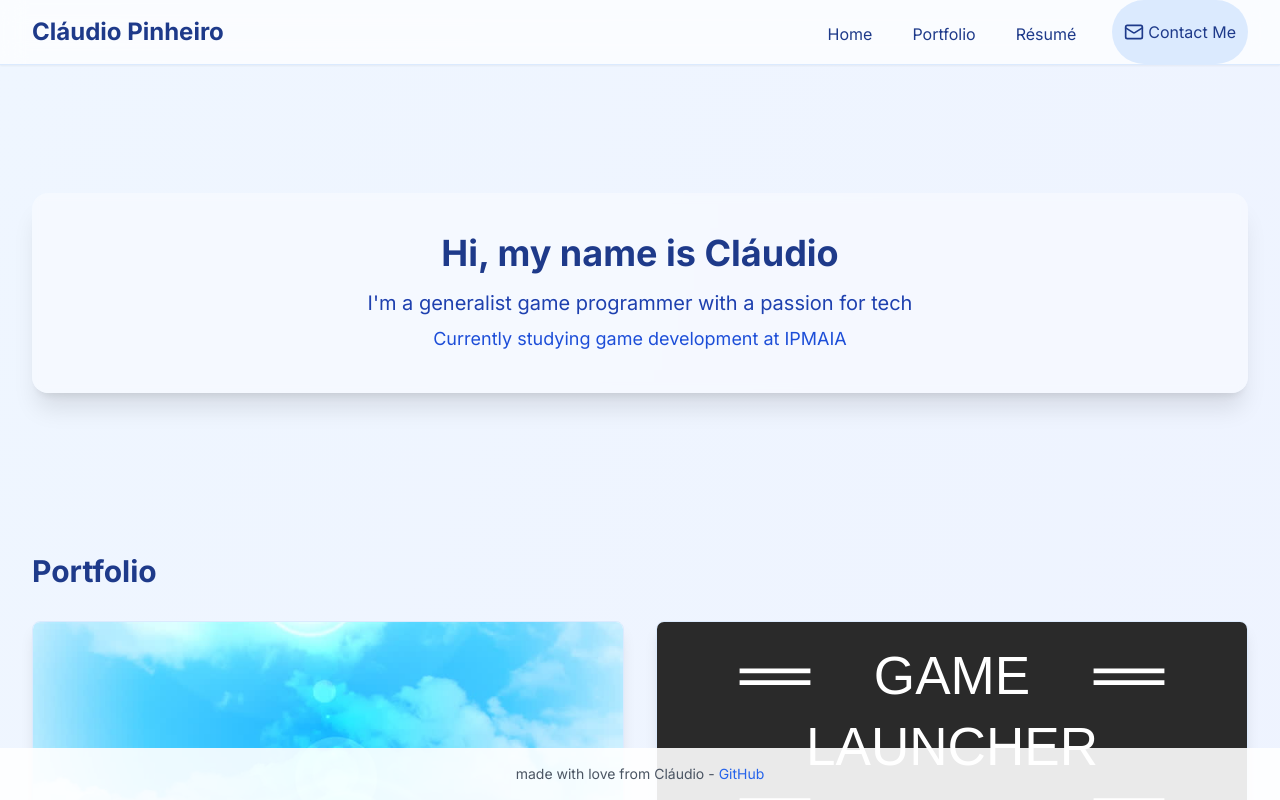
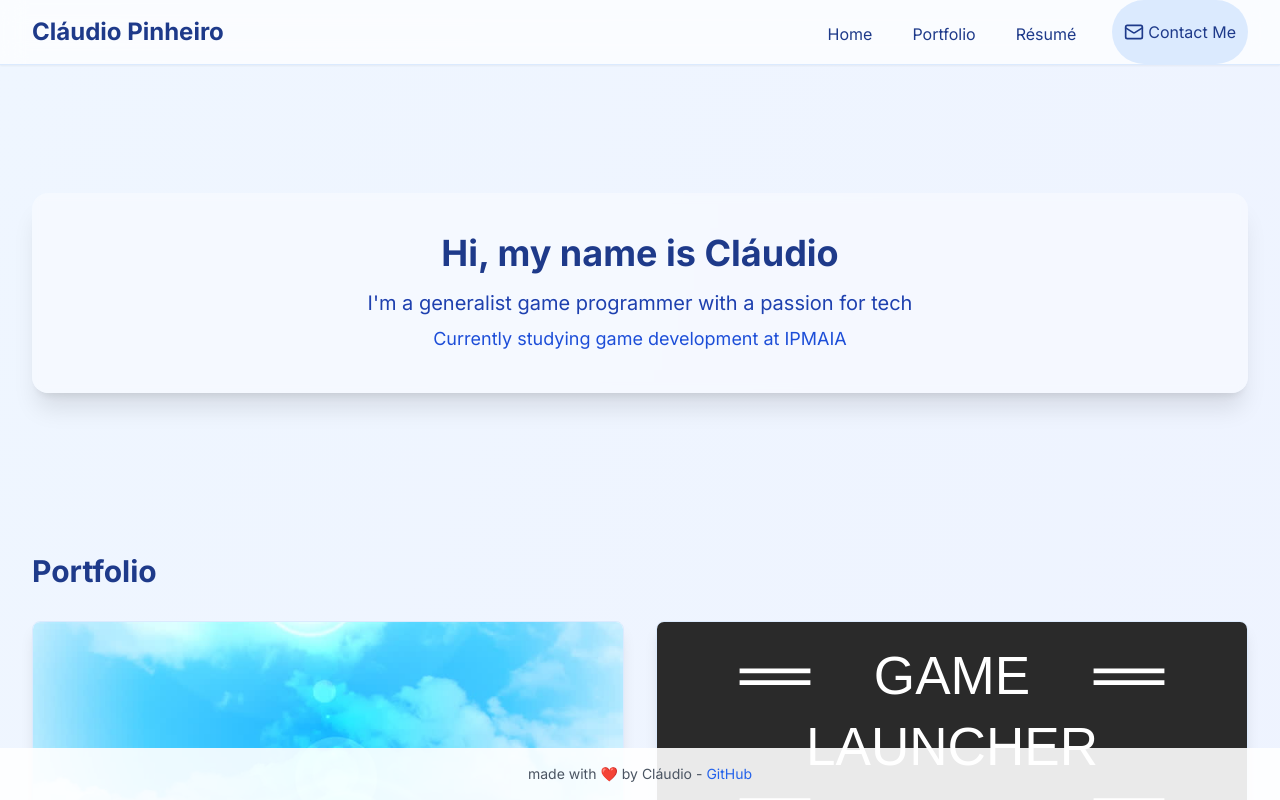
Before and after one commit to syl3n7/portfolio, a Next.js app: page / in a window 1280 px wide. Shown: the top 800 px of the page. Built offline with nearby package versions, Linux system fonts and the light colour scheme.

Commit message:
update to footer

```diff
--- a/app/layout.js
+++ b/app/layout.js
@@ -18,7 +18,7 @@ export default function RootLayout({ children }) {
         {children}
         <footer className="fixed bottom-0 w-full py-4 text-center bg-white bg-opacity-90">
           <p className="text-sm text-gray-600">
-            made with love from Cláudio -
+            made with ❤️ by Cláudio -
             <a
               href="https://github.com/syl3n7/portfolio"
               className="text-blue-600 hover:text-blue-800 ml-1"
```
